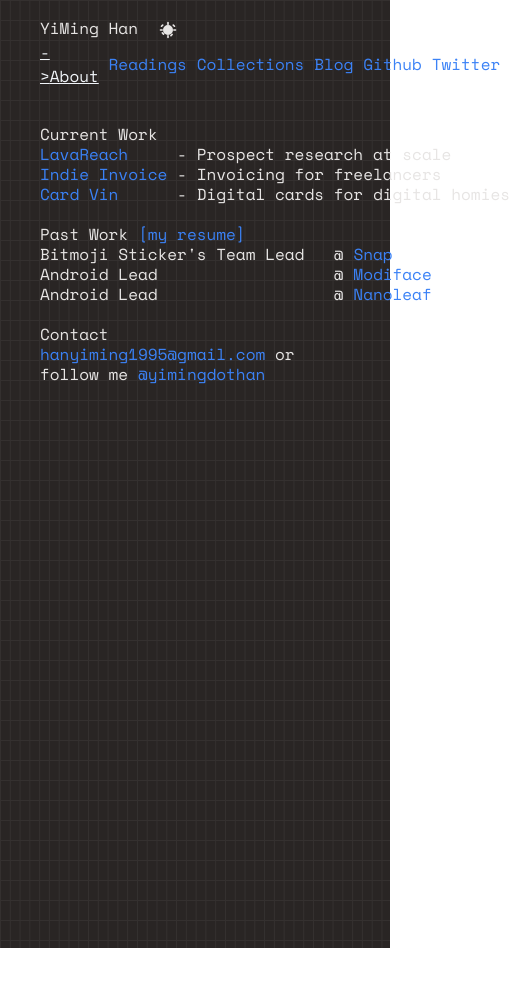
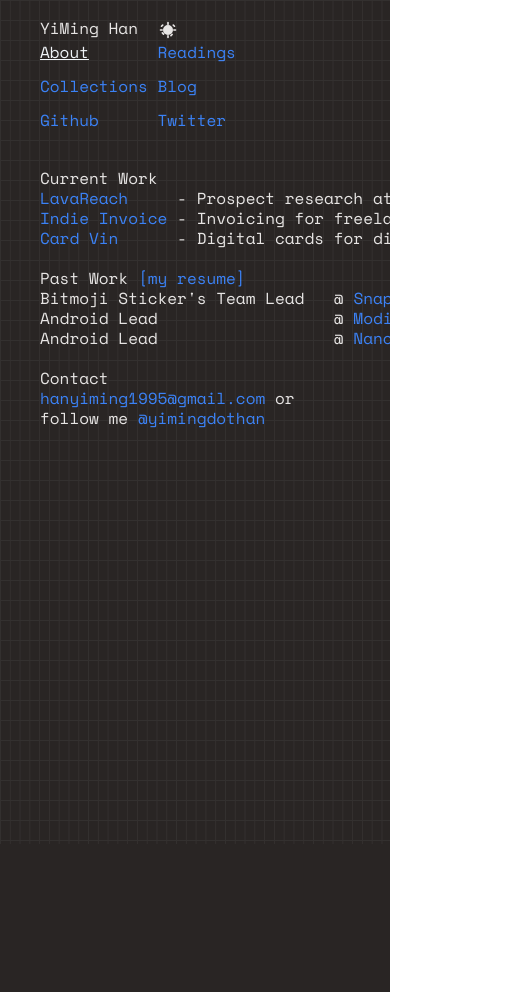
Before and after one commit to yiminghan/yiminghan.com, a Next.js app: page / in a window 390 px wide. Both pictures are taken after a click on the button "Toggle theme". Shown: the whole page, 510 px wide, since content can reach past the window. Before the commit the page ends 948 px from the top, so only its background shows below. Built offline with nearby package versions, Linux system fonts and the light colour scheme.

Commit message:
fix mobile

```diff
--- a/src/app/components/header.tsx
+++ b/src/app/components/header.tsx
@@ -2,7 +2,6 @@
 
 import { useTheme } from "@/hooks/useTheme";
 import { usePathname } from "next/navigation";
-import { use } from "react";
 
 function NavLink({ href, text }: { href: string; text: string }) {
   const path = usePathname();
@@ -11,7 +10,6 @@
   if (selected) {
     return (
       <span className="text-slate-700 underline dark:text-slate-100">
-        {"->"}
         {text}
       </span>
     );
@@ -54,7 +52,7 @@
           </svg>
         </button>
       </div>
-      <nav className="flex items-center gap-[1ch] font-normal">
+      <nav className="grid grid-cols-2 items-center gap-[1ch] font-normal lg:flex">
         <NavLink href="/" text="About" />
         <NavLink href="/readings" text="Readings" />
         <NavLink href="/collections" text="Collections" />
--- a/src/app/layout.tsx
+++ b/src/app/layout.tsx
@@ -40,15 +40,15 @@
           href="/favicon-16x16.png"
         />
       </head>
-      <body className="relative overflow-y-auto">
+      <body className="relative">
         <Header />
-        <main className="flex h-full min-h-screen w-full flex-col items-center bg-white text-slate-800 dark:bg-stone-800 dark:text-stone-200">
+        <main className="flex h-full min-h-screen w-full flex-col items-center overflow-auto bg-white text-slate-800 dark:bg-stone-800 dark:text-stone-200">
           <hr className="w-full dark:hidden"></hr>
 
           <div className="flex w-full flex-col justify-center gap-[1.25rem] px-[2.5rem] py-[1.25rem] leading-5">
             {children}
           </div>
-          <div className="ggrid pointer-events-none fixed top-0 opacity-0 dark:opacity-5"></div>
+          <div className="ggrid pointer-events-none top-0 opacity-0 dark:opacity-5"></div>
         </main>
       </body>
     </html>
--- a/src/styles/grid.css
+++ b/src/styles/grid.css
@@ -11,9 +11,8 @@
 }
 
 .ggrid {
-  width: 100%;
-  height: 100%;
-
+  width: 100vw;
+  height: 100vh;
   position: absolute;
   z-index: 1;
   background-image: repeating-linear-gradient(
```
